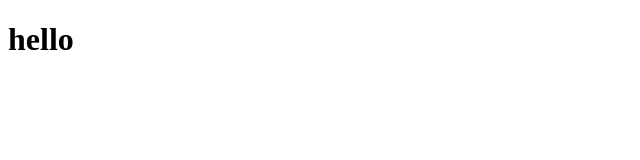
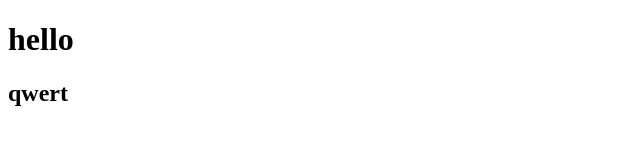
Before and after one commit to Aza2101/Project, a plain HTML site: page index.html in a window 1280 px wide. Shown: the full height of the page, 0-640 px from the left. Drawn offline with Linux system fonts and the light colour scheme.

Commit message:
2nd project

```diff
--- a/index.html
+++ b/index.html
@@ -7,5 +7,6 @@
 </head>
 <body>
     <h1>hello</h1>
+    <h2>qwert</h2>
 </body>
 </html>
```
